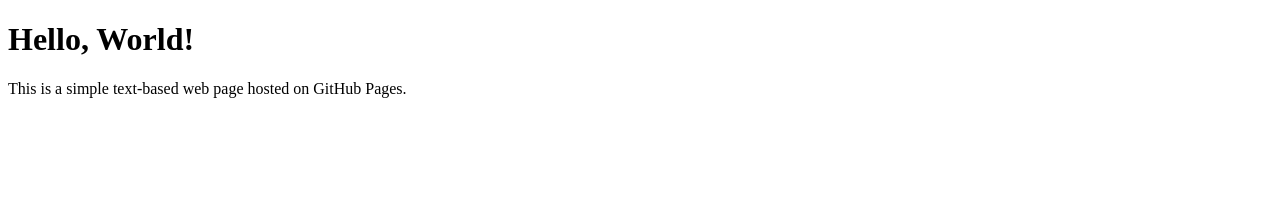
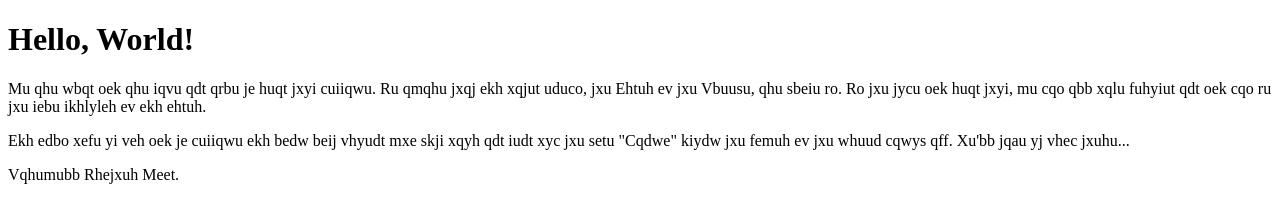
Before and after one commit to PJWilkinson/orderofthecitrus, a plain HTML site: page index.html in a window 1280 px wide. Drawn offline with Linux system fonts and the light colour scheme.

Commit message:
Update index.html

```diff
--- a/index.html
+++ b/index.html
@@ -3,10 +3,17 @@
 <head>
   <meta charset="UTF-8" />
   <meta name="viewport" content="width=device-width, initial-scale=1.0"/>
-  <title>My Simple GitHub Page</title>
+  <title>Brother Wood</title>
 </head>
 <body>
   <h1>Hello, World!</h1>
-  <p>This is a simple text-based web page hosted on GitHub Pages.</p>
+  <p>Mu qhu wbqt oek qhu iqvu qdt qrbu je huqt jxyi cuiiqwu.   Ru qmqhu jxqj ekh xqjut uduco, jxu Ehtuh ev jxu Vbuusu, qhu sbeiu ro.
+    Ro jxu jycu oek huqt jxyi, mu cqo qbb xqlu fuhyiut qdt oek cqo ru jxu iebu ikhlyleh ev ekh ehtuh.</p>
+  <p>Ekh edbo xefu yi veh oek je cuiiqwu ekh bedw beij vhyudt mxe skji xqyh qdt iudt xyc jxu setu "Cqdwe" kiydw jxu femuh ev jxu whuud cqwys qff.
+    Xu'bb jqau yj vhec jxuhu...
+  </p>
+  <p>
+    Vqhumubb Rhejxuh Meet.
+  </p>
 </body>
 </html>
```
